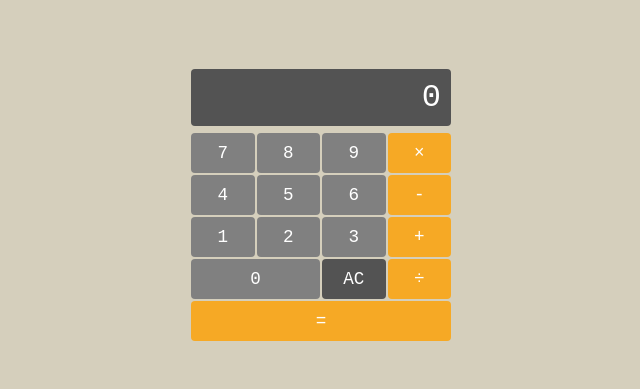
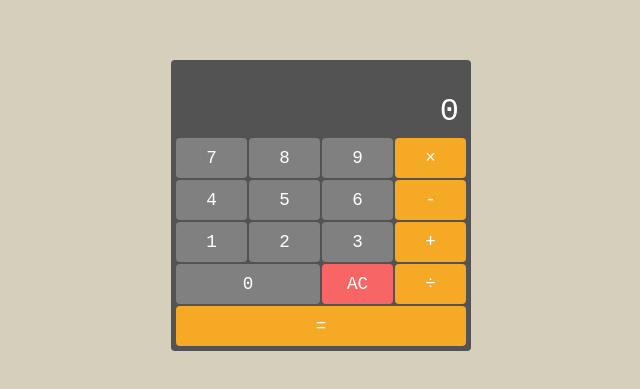
Before and after one commit to MPHDigital-RSA/Calculator-FNBAcademy, a plain HTML site: page index.html in a window 1280 px wide. Shown: the part 195-584 px from the top of the page, without its empty margins (319-959 px from the left). Drawn offline with Linux system fonts and the light colour scheme.

Commit message:
added a second expression screen to type the expressions of the calculation

```diff
--- a/index.html
+++ b/index.html
@@ -11,7 +11,10 @@
 <body>
 
     <div class="calculator">
-        <input type="text" id="display-screen" value="0" disabled>
+        <div class="displays">
+            <input type="text" id="expression-screen" disabled>
+            <input type="text" id="display-screen" value="0" disabled>
+        </div>
 
         <!-- digits -->
         <button class="digit" data-value="0">0</button>
--- a/style.css
+++ b/style.css
@@ -16,13 +16,15 @@ body {
     box-sizing: border-box;
     max-width: 300px;
     width: 100%;
-    padding: 20px;
+    padding: 5px;
+    border-radius: 4px;
+    background-color: rgb(83, 83, 83);
 
     display: grid;
     gap: 2px;
     grid-template-columns: repeat(4, 1fr);
     grid-template-areas:
-        "display display display display"
+        "displays displays displays displays"
         "seven eight nine mult"
         "four five six minus"
         "one two three plus"
@@ -41,9 +43,33 @@ button {
     cursor: pointer;
 }
 
-#display-screen {
-    background-color: rgb(83, 83, 83);
-    padding: 10px;
+.displays {
+    grid-area: displays;
+    margin-bottom: 5px;
+    display: flex;
+    flex-direction: column;
+    box-sizing: border-box;
+    padding: 10px 5px 0px 5px;
+}
+
+.displays input {
+    text-align: right;
+    flex-grow: 1;
+    background-color: transparent;
+    border: none;
+    color: white;
+}
+
+.displays input:nth-child(1) {
+    color: #9b988f;
+}
+
+.displays input:nth-child(2) {
+    font-size: 2em;
+}
+
+/* #display-screen {
+
     color: white;
     font-size: 2em;
     text-align: right;
@@ -51,9 +77,7 @@ button {
     border-radius: 4px;
     outline: none;
     margin-bottom: 5px;
-
-    grid-area: display;
-}
+} */
 
 .digit {
     background-color: grey;
@@ -61,7 +85,7 @@ button {
 }
 
 .digit:hover {
-    background-color: rgb(85, 85, 85);
+    background-color: rgb(117, 116, 116);
 }
 
 .operator {
@@ -70,18 +94,18 @@ button {
 }
 
 .operator:hover {
-    background-color: #c68006;
+    background-color: #de8f07;
 }
 
 .AC {
-    background-color: rgb(83, 83, 83);
+    background-color: rgb(248, 101, 101);
     color: white;
 
     grid-area: AC;
 }
 
 .AC:hover {
-    background-color: rgba(83, 83, 83, 0.903);
+    background-color: rgba(248, 101, 101, 0.749);
 }
 
 .equals {
```
